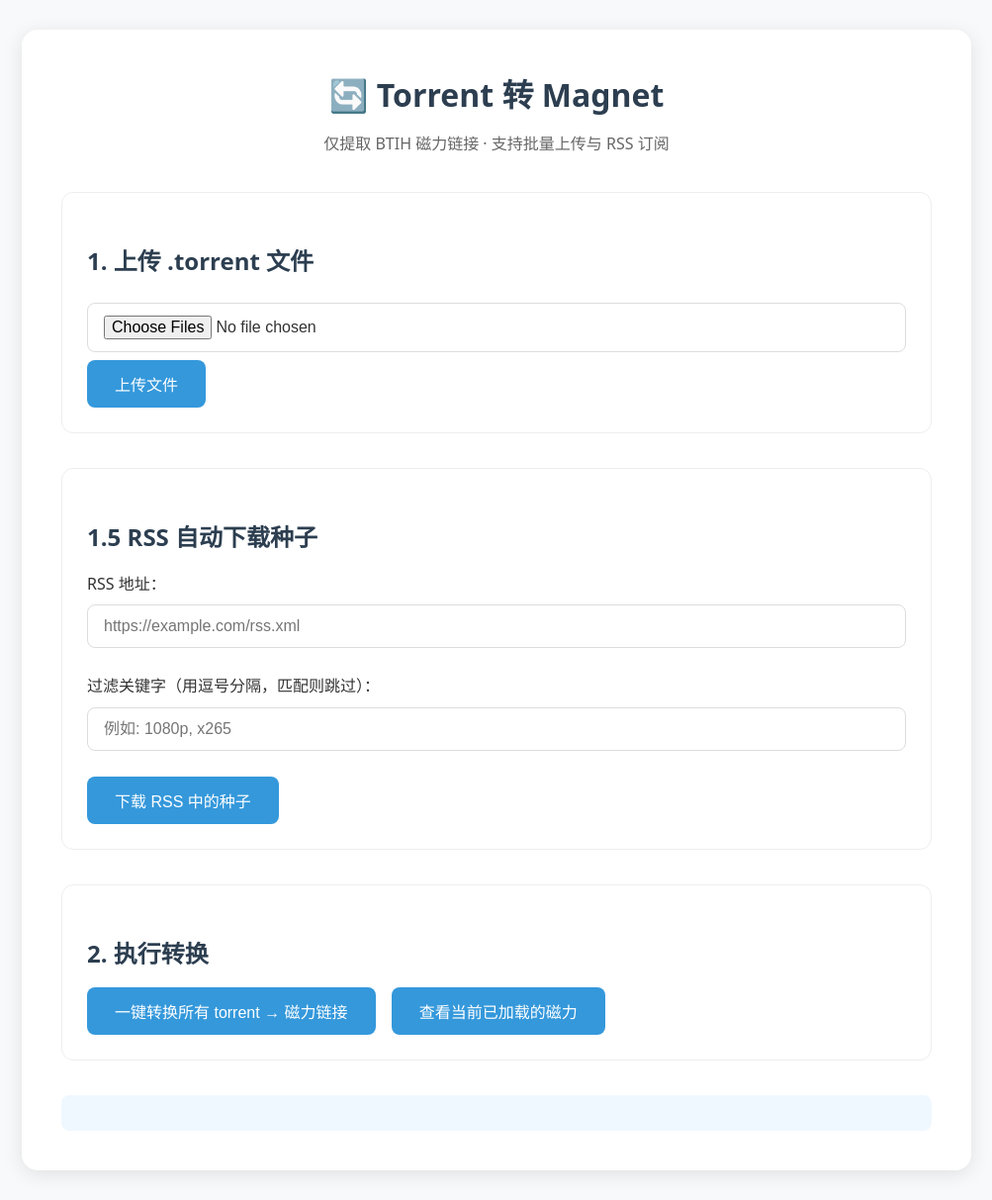
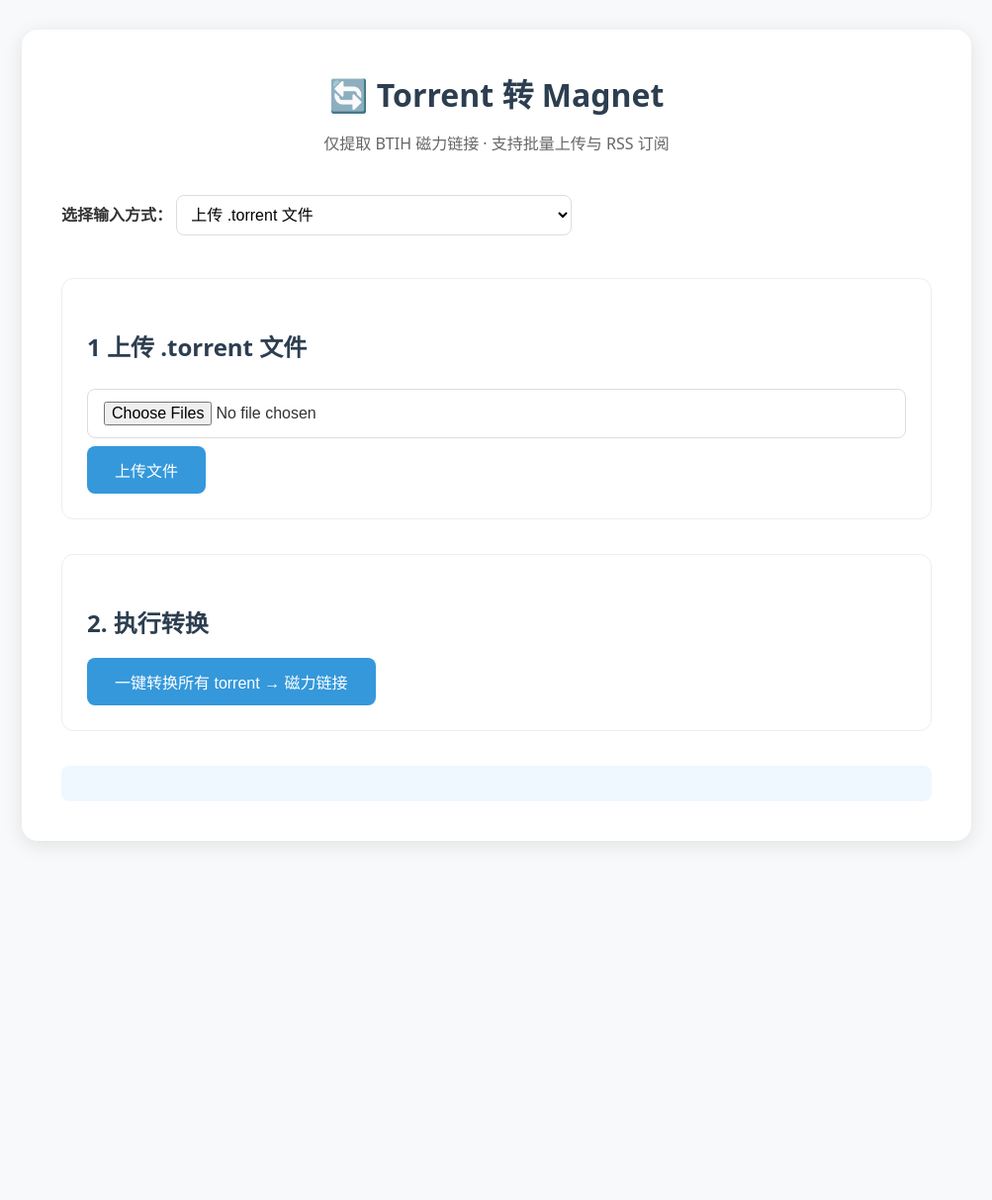
Before and after one commit to yufelix1/my-toolkit, a Flask app: page /tools/torrent-to-magnet/ in a window 1280 px wide. Shown: the whole page at 99% size, without its empty margins (138-1141 px from the left). After the commit the page ends 854 px from the top, so only its background shows below. Run offline with Flask 3, Linux system fonts and the light colour scheme; parts of the project's set-up code (start-up, migrations or seed data) failed here and were passed over.

Commit message:
feat: add input mode dropdown

```diff
--- a/static/css/style.css
+++ b/static/css/style.css
@@ -105,3 +105,17 @@ section {
     .container { margin: 15px; padding: 25px; }
     body { padding: 10px; }
 }
+
+/* 输入方式切换优化 */
+#uploadSection, #rssSection {
+    transition: all 0.3s ease;
+}
+
+select {
+    padding: 12px 16px;
+    font-size: 16px;
+    border: 1px solid var(--border);
+    border-radius: 8px;
+    margin: 8px 0;
+    background: white;
+}
--- a/templates/torrent_to_magnet/index.html
+++ b/templates/torrent_to_magnet/index.html
@@ -6,20 +6,31 @@
     <h1>🔄 Torrent 转 Magnet</h1>
     <p class="subtitle">仅提取 BTIH 磁力链接 · 支持批量上传与 RSS 订阅</p>
 
-    <section>
-        <h2>1. 上传 .torrent 文件</h2>
+    <!-- 输入方式选择 -->
+    <div class="option">
+        <label><strong>选择输入方式：</strong></label>
+        <select id="inputMode" onchange="switchInputMode()" style="padding: 10px; font-size: 16px; width: 100%; max-width: 400px;">
+            <option value="upload">上传 .torrent 文件</option>
+            <option value="rss">RSS 自动下载种子</option>
+        </select>
+    </div>
+
+    <!-- 上传方式 -->
+    <section id="uploadSection">
+        <h2>1 上传 .torrent 文件</h2>
         <input type="file" id="torrentFiles" multiple accept=".torrent" />
         <button onclick="uploadFiles()">上传文件</button>
     </section>
 
-    <section>
+    <!-- RSS 方式 -->
+    <section id="rssSection" style="display: none;">
         <h2>1.5 RSS 自动下载种子</h2>
         <label>RSS 地址：</label>
-        <input type="text" id="rss_url" placeholder="https://example.com/rss.xml" />
+        <input type="text" id="rss_url" placeholder="https://mikanani.me/RSS/Bangumi?bangumiId=2187&subgroupid=203" />
 
         <div class="option">
             <label>过滤关键字（用逗号分隔，匹配则跳过）：</label>
-            <input type="text" id="filters" placeholder="例如: 1080p, x265" />
+            <input type="text" id="filters" placeholder="BIG5,720p,繁体" />
         </div>
 
         <button onclick="downloadFromRSS()">下载 RSS 中的种子</button>
@@ -28,12 +39,22 @@
     <section>
         <h2>2. 执行转换</h2>
         <button onclick="convertToMagnet()">一键转换所有 torrent → 磁力链接</button>
-        <button onclick="getCurrentMagnets()" style="margin-left: 12px;">查看当前已加载的磁力</button>
     </section>
 
     <div id="result" class="result"></div>
 
     <script>
+        function switchInputMode() {
+            const mode = document.getElementById('inputMode').value;
+            document.getElementById('uploadSection').style.display = mode === 'upload' ? 'block' : 'none';
+            document.getElementById('rssSection').style.display = mode === 'rss' ? 'block' : 'none';
+        }
+
+        // 默认显示上传方式
+        window.onload = function() {
+            switchInputMode();
+        };
+
         async function uploadFiles() {
             const files = document.getElementById('torrentFiles').files;
             if (files.length === 0) return alert("请选择 .torrent 文件");
@@ -88,48 +109,14 @@
             const resultDiv = document.getElementById('result');
             resultDiv.innerHTML = '正在转换...';
 
-            try {
-                const res = await fetch('/tools/torrent-to-magnet/convert', {
-                    method: 'POST'
-                });
-                const data = await res.json();
+            const res = await fetch('/tools/torrent-to-magnet/convert', { method: 'POST' });
+            const data = await res.json();
 
-                let html = `<strong>✅ 转换完成！共 ${data.count} 个磁力链接</strong><br><br>`;
-
-                if (data.magnets && data.magnets.length > 0) {
-                    html += `<strong>磁力链接列表：</strong><br>`;
-                    data.magnets.forEach(m => {
-                        html += `<a href="${m}" target="_blank">${m}</a><br><br>`;
-                    });
-                    html += `<a href="/tools/torrent-to-magnet/download/${data.file}" download>📥 下载 magnets_${data.file.split('_')[1]}.txt</a>`;
-                }
-
-                resultDiv.style.color = '#27ae60';
-                resultDiv.innerHTML = html;
-            } catch (e) {
-                resultDiv.style.color = 'red';
-                resultDiv.innerHTML = '转换失败';
-            }
-        }
-
-        async function getCurrentMagnets() {
-            const resultDiv = document.getElementById('result');
-            resultDiv.innerHTML = '正在获取...';
-
-            try {
-                const res = await fetch('/tools/torrent-to-magnet/magnets');
-                const data = await res.json();
-
-                let html = `<strong>当前已加载 ${data.count} 个磁力链接：</strong><br><br>`;
-                data.magnets.forEach(m => {
-                    html += `<a href="${m}" target="_blank" style="word-break: break-all;">${m}</a><br><br>`;
-                });
-
-                resultDiv.style.color = '#2c3e50';
-                resultDiv.innerHTML = html;
-            } catch (e) {
-                resultDiv.style.color = 'red';
-                resultDiv.innerHTML = '获取失败';
+            if (data.status === "success") {
+                resultDiv.innerHTML = `
+                    ✅ 转换完成！共 ${data.count} 个磁力链接<br>
+                    <a href="/tools/torrent-to-magnet/download/${data.file}" download>📥 下载磁力链接文件</a>
+                `;
             }
         }
     </script>
--- a/tools/torrent_to_magnet/routes.py
+++ b/tools/torrent_to_magnet/routes.py
@@ -124,23 +124,7 @@ def convert():
     return jsonify({
         "status": "success",
         "count": len(magnets),
-        "magnets": magnets,
         "file": os.path.basename(output_file)
-    })
-
-@torrent_to_magnet_bp.route('/magnets', methods=['GET'])
-def get_magnets():
-    torrent_files = glob.glob(os.path.join(INPUT_DIR, '**', '*.torrent'), recursive=True)
-    magnets = []
-    for t in torrent_files:
-        magnet = torrent_to_magnet(t)
-        if magnet:
-            magnets.append(magnet)
-
-    return jsonify({
-        "status": "success",
-        "count": len(magnets),
-        "magnets": magnets
     })
 
 @torrent_to_magnet_bp.route('/rss', methods=['POST'])
```
